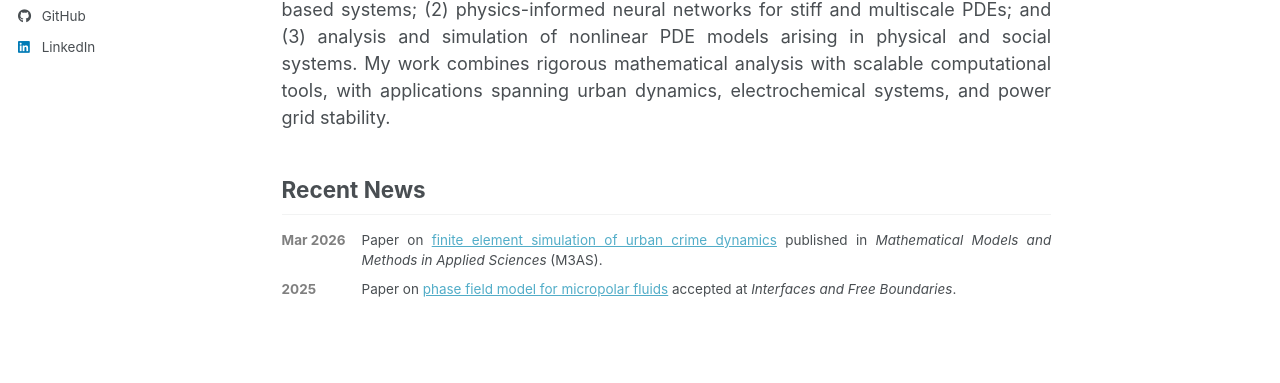
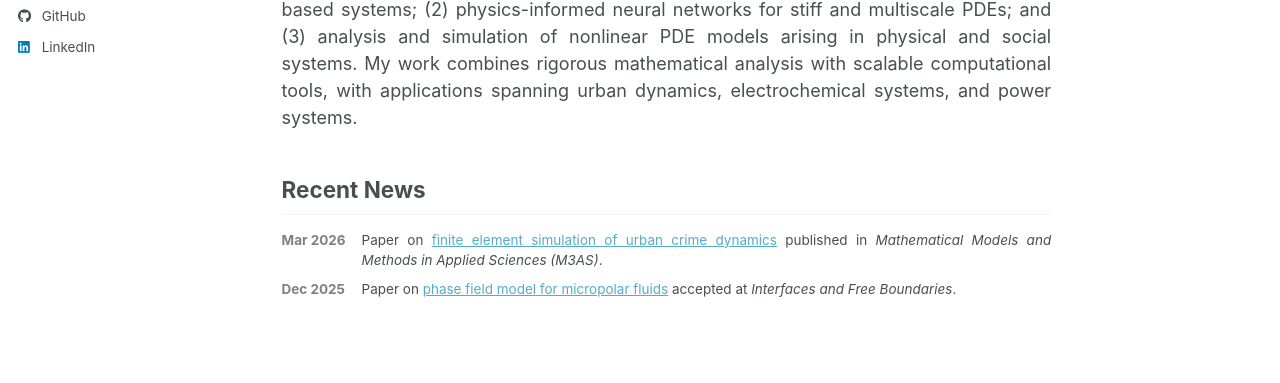
Before and after one commit to baolihao/baolihao.github.io, a Jekyll site: the page built from _pages/about.md, in a window 1280 px wide. Shown: the part 385-768 px from the top of the page. Built offline with Jekyll 4.4.1, drawn with Linux system fonts in a browser that asks for light colours; some web fonts are replaced; a script bundle is joined from its source files by our own code; library files that are not in the unit come from our copies; some of the changed text lies outside the part shown.

Commit message:
Update about.md

```diff
--- a/_pages/about.md
+++ b/_pages/about.md
@@ -13,17 +13,17 @@ redirect_from:
 
 Welcome to my homepage! I am a fourth-year Ph.D. candidate in **Applied Mathematics** at the [Illinois Institute of Technology](https://www.iit.edu/applied-math), where I am advised by [Prof. Chun Liu](https://sites.google.com/view/chunliu) and [Prof. Ming Zhong](https://mingjzhong.github.io/) (University of Houston). I received my B.Sc. in **Computing Mathematics** (First Class Honours) from [City University of Hong Kong](https://www.cityu.edu.hk/ma/), with a minor in **Computer Science**.
 
-My research develops mathematical and computational methods for understanding complex dynamical systems from data. I work at the intersection of **scientific machine learning**, **inverse problems**, and **mathematical modeling**, with a focus on three directions: (1) data-driven discovery of governing laws in interacting particle and agent-based systems; (2) physics-informed neural networks for stiff and multiscale PDEs; and (3) analysis and simulation of nonlinear PDE models arising in physical and social systems. My work combines rigorous mathematical analysis with scalable computational tools, with applications spanning urban dynamics, electrochemical systems, and power grid stability.
+My research develops mathematical and computational methods for understanding complex dynamical systems from data. I work at the intersection of **scientific machine learning**, **inverse problems**, and **mathematical modeling**, with a focus on three directions: (1) data-driven discovery of governing laws in interacting particle and agent-based systems; (2) physics-informed neural networks for stiff and multiscale PDEs; and (3) analysis and simulation of nonlinear PDE models arising in physical and social systems. My work combines rigorous mathematical analysis with scalable computational tools, with applications spanning urban dynamics, electrochemical systems, and power systems.
 
 ## Recent News
 
 <table style="width:100%; border:none; border-collapse:collapse;">
   <tr style="border:none;">
     <td style="border:none; white-space:nowrap; vertical-align:top; padding:4px 16px 4px 0; color:grey;"><strong>Mar 2026</strong></td>
-    <td style="border:none; vertical-align:top; padding:4px 0; text-align:justify;">Paper on <a href="https://www.worldscientific.com/doi/abs/10.1142/S0218202526500193">finite element simulation of urban crime dynamics</a> published in <em>Mathematical Models and Methods in Applied Sciences</em> (M3AS).</td>
+    <td style="border:none; vertical-align:top; padding:4px 0; text-align:justify;">Paper on <a href="https://www.worldscientific.com/doi/abs/10.1142/S0218202526500193">finite element simulation of urban crime dynamics</a> published in <em>Mathematical Models and Methods in Applied Sciences (M3AS)</em>.</td>
   </tr>
   <tr style="border:none;">
-    <td style="border:none; white-space:nowrap; vertical-align:top; padding:4px 16px 4px 0; color:grey;"><strong>2025</strong></td>
+    <td style="border:none; white-space:nowrap; vertical-align:top; padding:4px 16px 4px 0; color:grey;"><strong>Dec 2025</strong></td>
     <td style="border:none; vertical-align:top; padding:4px 0; text-align:justify;">Paper on <a href="https://arxiv.org/abs/2504.21258">phase field model for micropolar fluids</a> accepted at <em>Interfaces and Free Boundaries</em>.</td>
   </tr>
 </table>
```
